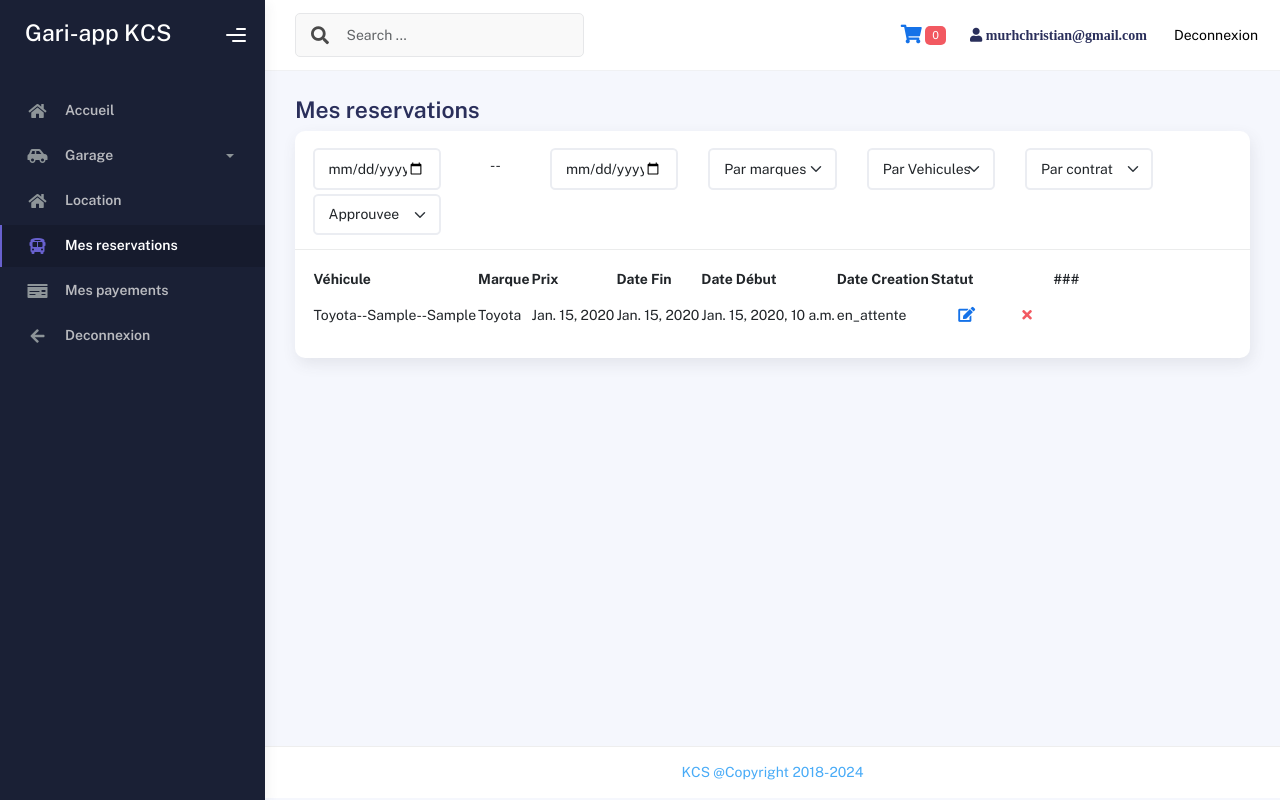
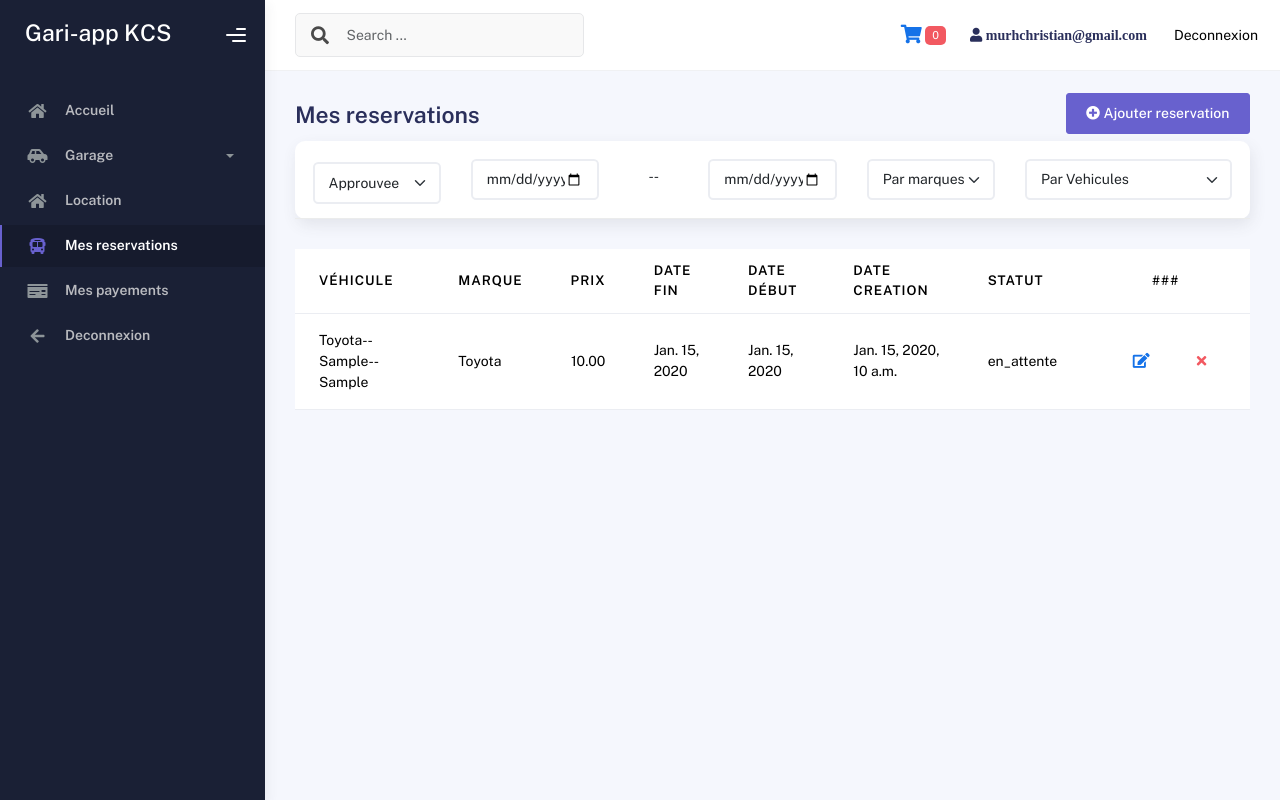
Before and after one commit to ChristianByabushi/backend-kivu-consulting-service, a Django app: page /reservation/ in a window 1280 px wide. Run offline with Django 5.2, Linux system fonts and the light colour scheme; a user stored in the database is signed in; data comes from the database, SQL or seed files in the repository; tables that the repository leaves empty hold one stand-in row (values such as "Sample post"); some libraries are stand-ins or nearby versions.

Commit message:
progress

```diff
--- a/templates/reservation/index.html
+++ b/templates/reservation/index.html
@@ -1,22 +1,31 @@
 {% extends "../core/index.html" %} {% load static %} {% block content %}
 <div class="container">
     <div class="page-inner">
-        <div class="page-header mb-0">
+        <div class="page-header mb-0 d-flex justify-content-between">
             <h3 class="fw-bold mb-1">Mes reservations</h3>
+            <button class="btn btn-secondary mb-2"> <i class="fa fa-plus-circle" aria-hidden="true"></i> Ajouter reservation</button>
         </div>
+
+        {% block reservation %}
         <div class="card">
             <div class="card-header">
                 <div class="row mt-lg-1 search-row">
-                    <div class="col-lg-2 col-5">
+                    <div class="col-lg-2  col-sm-4 col-6 mt-lg-1 mt-1">
+                        <select name="classeEleve" class="form-select form-control selectClasse" id="classeEleve">
+                            <option value="">Approuvee</option>
+                            <option value="">En attente</option>
+                            <option value="">Annullee</option>
+                        </select>
+                    </div>
+                    <div class="col-lg-2 col-sm-3 mb-sm-1">
                         <input type="date" id="debut_date" class="form-control form-control" />
                     </div>
-                    <div class="col-lg-1 col-2 mt-2 text-center">
+                    <div class="col-1 mt-md-2 mb-sm-2 text-center">
                         <span> -- </span>
                     </div>
-                    <div class="col-lg-2 col-5">
+                    <div class="col-lg-2 col-3">
                         <input type="date" id="fin_date" class="form-control form-control" />
                     </div>
-
                     <div class="col-lg-2 col-6">
                         <select name="sectionOption" id="section_option" class="form-select form-control selectOption">
                             <option value="">Par marques</option>
@@ -25,60 +34,47 @@
                             {% endfor %}
                         </select>
                     </div>
-                    <div class="col-lg-2 col-6">
+                    <div class="col-lg-3 col-6">
                         <select name="" class="form-select form-control selectClasse" id="">
                             <option value="">Par Vehicules</option>
                         </select>
                     </div>
-
-                    <div class="col-lg-2 col-6 mt-lg-0 mt-1">
-                        <select name="classeEleve" class="form-select form-control selectClasse" id="classeEleve">
-                            <option value="">Par contrat</option>
-                            <option value="">Par reservation</option>
-                        </select>
-                    </div>
-
-                    <div class="col-lg-2  col-6 mt-lg-1 mt-1">
-                        <select name="classeEleve" class="form-select form-control selectClasse" id="classeEleve">
-                            <option value="">Approuvee</option>
-                            <option value="">En attente</option>
-                            <option value="">Annullee</option>
-                        </select>
                 </div>
             </div>
         </div>
 
-            <div class="card-body">
+        <div class="card-body table-responsive">
             <!-- Reservation -->
             {% if reservation %}
-                <table>
-                    <thead>
+            <table class="table ">
+                <thead class="text-light">
                     <th>Véhicule</th>
                     <th>Marque</th>
-                        <th>Prix</th>
+                    <th class="text-center">Prix</th>
                     <th>Date Fin</th>
                     <th>Date Début</th>
                     <th>Date Creation</th>
                     <th>Statut</th>
-                        <th>###</th>
+                    <th class="text-center">###</th>
                 </thead>
                 <tbody>
                     {% for reservation in reservations %}
-                        <tr>
+                    <tr class="{% if reservation.statut == 'Approuvee' %} table-secondary {% endif %}">
                         <td>{{reservation.vehicule}}</td>
                         <td>{{reservation.vehicule.marque }}</td>
+                        <td class="text-center">{{reservation.vehicule.prix }}</td>
                         <td>{{reservation.dateFin }}</td>
                         <td>{{reservation.dateDebut }}</td>
                         <td>{{reservation.date_creation }}</td>
                         <td>{{reservation.statut }}</td>
-                            <td>
+                        <td class="text-center">
                             <div class="form-button-action">
                                 <button type="button" data-bs-toggle="tooltip" title=""
                                     class="btn btn-link btn-primary btn-lg" data-original-title="Edit Task">
                                     <i class="fa fa-edit"></i>
                                 </button>
-                                    <button type="button" data-bs-toggle="tooltip" title=""
-                                        class="btn btn-link btn-danger" data-original-title="Remove">
+                                <button type="button" data-bs-toggle="tooltip" title="" class="btn btn-link btn-danger"
+                                    data-original-title="Remove">
                                     <i class="fa fa-times"></i>
                                 </button>
                             </div>
@@ -89,7 +85,7 @@
             </table>
 
             {% elif contrat %}
-                <table>
+            <table class="table table-responsive">
                 <thead>
                     <th>#</th>
                     <th>Montat-total</th>
@@ -118,12 +114,9 @@
             </table>
             {% endif %}
 
+        </div>
+        {% endblock reservation %}
 
-
-
-
-
-            </div>
     </div>
 </div>
 </div>
```
Also changed, not shown: user/views.py (+5 -6 lines). Lines whose indentation alone changed are shown as unchanged.
